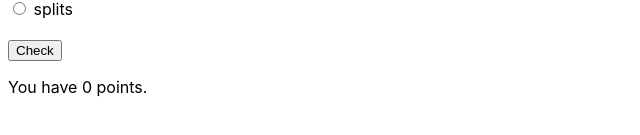
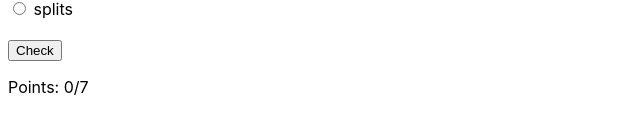
Before and after one commit to hannahlb123/assessment---quiz, a Svelte app: page / in a window 1280 px wide. Shown: the part 217-352 px from the top of the page, without its empty margins (0-640 px from the left). Built offline with nearby package versions, Linux system fonts and the light colour scheme.

Commit message:
Adjusted number style questions to show unit of answer after input box. Styled number input box to get desired width. Changed point tally system. Next steps: add reset button

```diff
--- a/src/App.svelte
+++ b/src/App.svelte
@@ -31,6 +31,7 @@
 					question:'What is the voltage across the lightbulb in this circuit?',
           type: 'number',
 					answer:'4',
+          unit: 'Volts',
 					result:'',
 					graphic:'../src/assets/circuit1.png',
 					choice:''
@@ -51,6 +52,26 @@
 					option1:'same',
 					option2:'splits',
 					answer:'splits',
+					result:'',
+					graphic:'',
+					choice:''
+				},
+        {
+					question:'An electric field is set up between parallel plates. A proton is placed between the plates, will it travel with or against the field lines?',
+          type: 'multi',
+					option1:'with',
+					option2:'against',
+					answer:'with',
+					result:'',
+					graphic:'',
+					choice:''
+				},
+        {
+					question:'An electric field is set up between parallel plates. An electron is placed between the plates, will it travel with or against the field lines?',
+          type: 'multi',
+					option1:'with',
+					option2:'against',
+					answer:'against',
 					result:'',
 					graphic:'',
 					choice:''
@@ -129,6 +150,7 @@
         <br>
     {:else if (questions[i].type == 'number')}
         <input type='number' bind:value={questions[i].choice}>
+        {questions[i].unit}
     {/if}
 
     {#if answering}
@@ -142,12 +164,13 @@
     {/if}
 {:else}
   <p> You are done :) </p>
+
 {/if}
 
 {#if (result != '')}
 	<p> {result} </p>
 {/if}
-<p>You have {points} points.</p>
+<p>Points: {points}/{questions.length} </p>
 
 
 <style>
@@ -186,4 +209,9 @@
       max-width: none;
     }
   }
+
+  input[type=number] {
+    width: 40px;
+  }
+
 </style>
```
